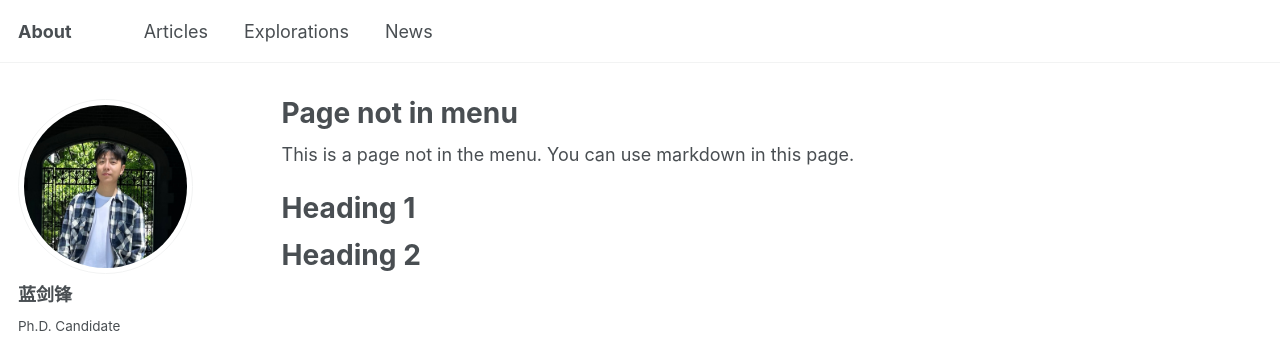
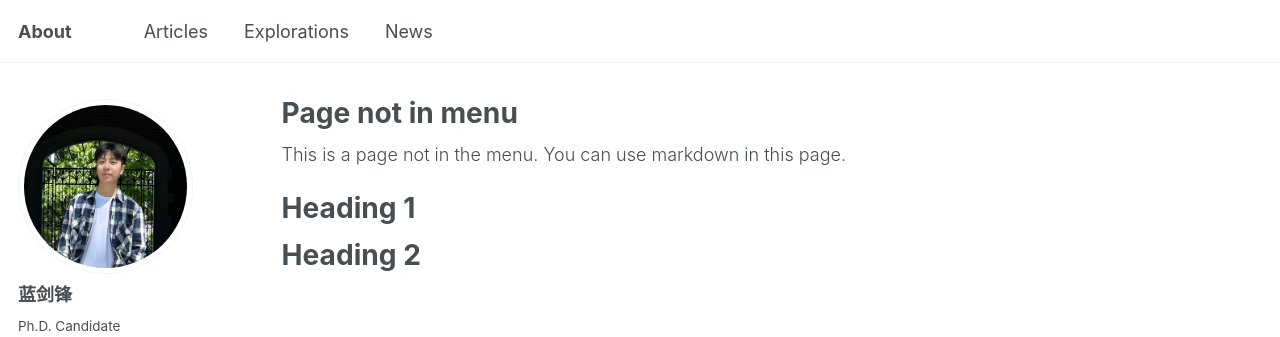
Before and after one commit to jianfenglan/jianfenglan.github.io, a Jekyll site: the page built from _pages/non-menu-page.md, in a window 1280 px wide. Shown: the top 337 px of the page. Built offline with Jekyll 4.4.1, drawn with Linux system fonts in a browser that asks for light colours.

Commit message:
Update _page.scss

```diff
--- a/_sass/layout/_page.scss
+++ b/_sass/layout/_page.scss
@@ -49,6 +49,7 @@
 }
 
 .page__content {
+  font-weight: 300; /* <-- 全局细体设置：添加此行 */
 
   h2 {
     padding-bottom: 0.5em;
```
